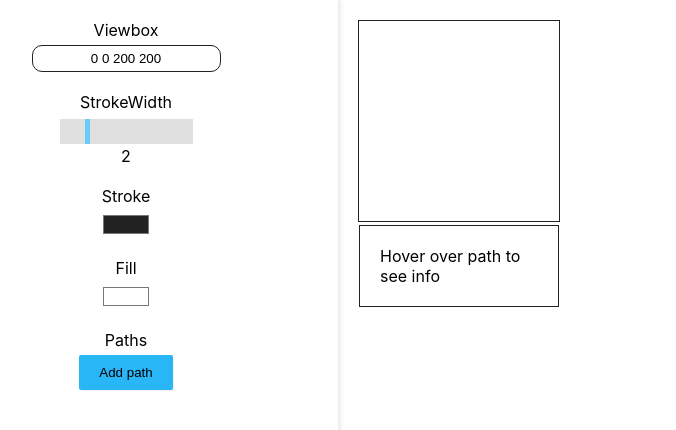
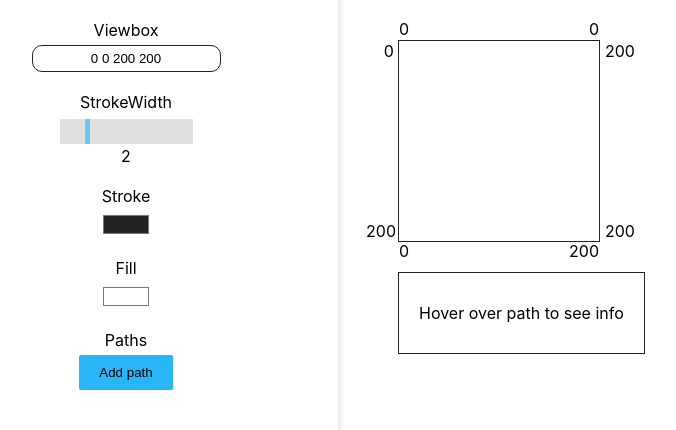
Before and after one commit to Maraned/svg-pathifier, a React (Create React App) app: page / in a window 1280 px wide. Shown: the top 430 px of the page, without its empty margins (86-762 px from the left). Built offline with nearby package versions, Linux system fonts and the light colour scheme.

Commit message:
Added corner positions

```diff
--- a/src/preview/preview.css
+++ b/src/preview/preview.css
@@ -1,6 +1,65 @@
 .preview {
-    margin: 20px;
+    margin: 40px 60px;
+}
+
+.svg-container {
     border: 1px solid #222;
+    margin-bottom: 30px;
+    position: relative;
+}
+
+.corner-pos,
+.horizontal-pos,
+.vertical-pos {
+    position: absolute;
+}
+
+.top-left-pos {
+    top: 0;
+    left: 0;
+}
+
+.top-left-pos .horizontal-pos {
+    transform: translateX(-150%);
+}
+
+.top-left-pos .vertical-pos {
+    transform: translateY(-110%);
+}
+
+.top-right-pos {
+    top: 0;
+    right: 0;
+}
+
+.top-right-pos .horizontal-pos {
+    transform: translateX(20%);
+}
+
+.top-right-pos .vertical-pos {
+    transform: translateY(-110%) translateX(-100%);
+}
+
+.bottom-left-pos {
+    bottom: 0;
+    left: 0;
+}
+
+.bottom-left-pos .vertical-pos {
+    transform: translateX(-110%) translateY(-100%);
+}
+
+.bottom-right-pos {
+    bottom: 0;
+    right: 0;
+}
+
+.bottom-right-pos .horizontal-pos {
+    transform: translateX(20%) translateY(-100%);
+}
+
+.bottom-right-pos .vertical-pos {
+    transform: translateX(-100%);
 }
 
 .hovered {
@@ -13,4 +72,6 @@
     padding: 20px;
     border: 1px solid #222;
     height: 40px;
+    display: flex;
+    align-items: center;
 }
--- a/src/preview/preview.js
+++ b/src/preview/preview.js
@@ -132,10 +132,43 @@ export default class Preview extends Component {
         tooltip.innerHTML = text || this.tooltipText;
     }
 
+    createCornerElements = (width, height) => {
+        return (
+            <>
+                {this.cornerPosition('top', 'left', 0, 0)}
+                {this.cornerPosition('top', 'right', width, 0)}
+                {this.cornerPosition('bottom', 'left', 0, height)}
+                {this.cornerPosition('bottom', 'right', width, height)}
+            </>
+        )
+    }
+
+    cornerPosition = (vertical, horizontal, x, y) => {
+        return (
+            <div className={`${vertical}-${horizontal}-pos corner-pos`}>
+                <span className="horizontal-pos">{x}</span>
+                <span className="vertical-pos">{y}</span>
+            </div>
+        )
+    }
+
+    getSvgViewBox = viewBox => {
+        const viewBoxPropertyLength = viewBox.match(/(\d+\.?\d*)/g);
+        if (viewBoxPropertyLength.length === 4) {
+            return viewBox;
+        }
+        else {
+            const diff = 4 - viewBoxPropertyLength.length;
+            for (let i = 0; i < diff; i++) {
+                viewBox += ' 0';
+            }
+            return viewBox;
+        }
+    }
+
     render() {
         const {
             viewBox,
-            svgPaths,
             stroke,
             strokeWidth,
             fill,
@@ -143,13 +176,16 @@ export default class Preview extends Component {
         const { width, height } = this.getViewBoxDimensions(viewBox);
 
         const paths = this.paths;
+        const svgViewBox = this.getSvgViewBox(viewBox);
 
         return (
-            <div className="preview" style={{ "width": `${width}px`, "height": `${height}px` }}>
+            <div className="preview">
+                <div class="svg-container" style={{ "width": `${width || 0}px`, "height": `${height || 0}px` }}>
+                    {this.createCornerElements(width, height)}
                     <svg
-                    width={width}
-                    height={height}
-                    viewBox={viewBox}
+                        width={width || 0}
+                        height={height || 0}
+                        viewBox={svgViewBox}
                         stroke={stroke}
                         strokeWidth={strokeWidth}
                         fill={fill}
@@ -177,6 +213,8 @@ export default class Preview extends Component {
                             )
                         })}
                     </svg>
+                </div>
+
                 <div className="tooltip" ref={this.tooltip} data-origin-text={this.tooltipText}>
                     {this.tooltipText}
                 </div>
```
Lines whose indentation alone changed are shown as unchanged.
